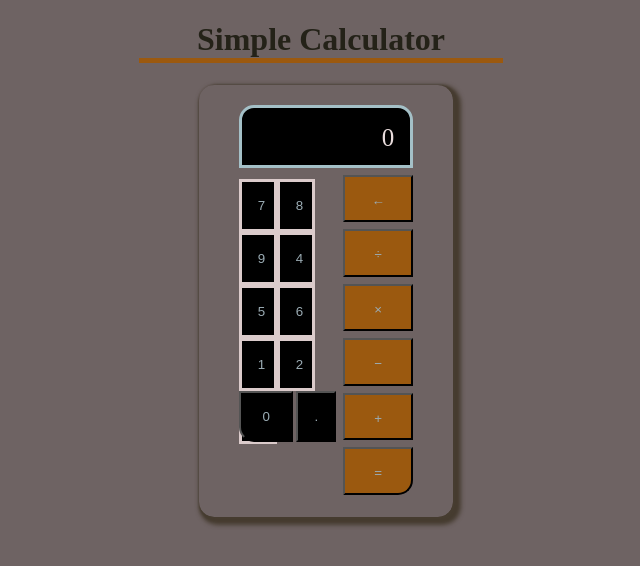
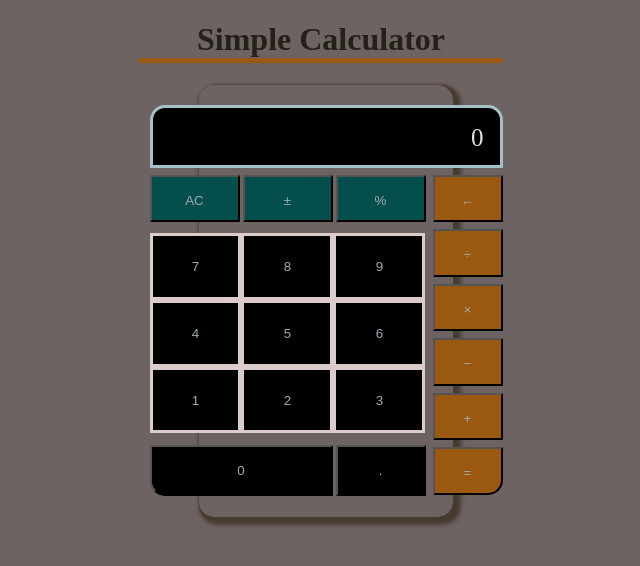
Before and after one commit to Jalamang/calculator-in-react, a React (Create React App) app: page / in a window 1280 px wide. Shown: the top 566 px of the page, without its empty margins (319-959 px from the left). Built offline with nearby package versions, Linux system fonts and the light colour scheme.

Commit message:
added changedStateComponent component in App.js with its  functions as props

```diff
--- a/src/App.js
+++ b/src/App.js
@@ -65,6 +65,21 @@ class App extends Component {
     }
   };
 
+ //when (AC) key is pressed to clear the field
+ resetAllBtn = (value) => {
+  if (value === "AC") {
+    this.setState({
+      number: "",
+    });
+  }
+};
+
+handlePercentage = () => {
+  this.setState({
+    number: (this.state.number + this.state.numberStored) / 100,
+  });
+};
+
   handleBackSpace = () => {
     if (this.state.number !== "") {
       // const subString = this.state.number.slice(0, -1);
@@ -93,6 +108,10 @@ class App extends Component {
         <div className="app-div">
           {/* Renders display */}
           <ResultComponent number={this.state.number || 0} />
+          <ChangeStateComponent
+            resetAllBtn={this.resetAllBtn}
+            handlePercentage={this.handlePercentage}
+          />
           <NumberComponent whenNumberKeyPressed={this.whenNumberKeyPressed} />
           <OperatorComponent
             calculateFinalValue={this.calculateFinalValue}
```
